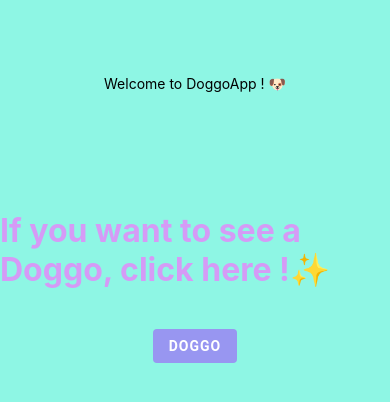
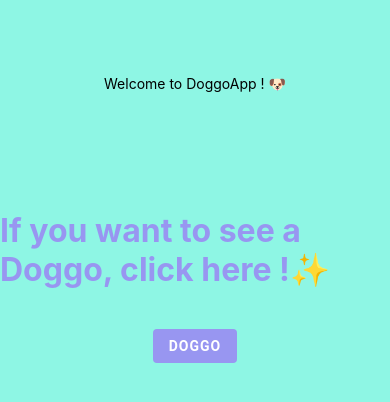
Before and after one commit to idkbutimlucas/CoinApp, a React Native app: screen / in a window 390 px wide. Shown: the top 402 px of the page. Built offline with nearby package versions, Linux system fonts and the light colour scheme.

Commit message:
Add Readme

```diff
--- a/App.tsx
+++ b/App.tsx
@@ -20,7 +20,6 @@ export default function App() {
 
 const styles = StyleSheet.create({
   container: {
-
     backgroundColor: '#8ef6e4',
     alignItems: 'center',
     paddingTop:75,
@@ -29,7 +28,7 @@ const styles = StyleSheet.create({
   title: {
     flex:1,
     alignItems: 'center',
-    backgroundColor:"#8ef6e4"
+    backgroundColor:"#8ef6e4",
 
   },
   buttonDoggo: {
@@ -40,7 +39,7 @@ const styles = StyleSheet.create({
   textBeforeButton: {
     fontSize:32,
     fontWeight:"bold",
-    color: "#d59bf6"
+    color: "#9896f1"
   },
 
   textButton: {
```
Also changed, not shown: 1 other file (tests, documents, lock files or other folders).
